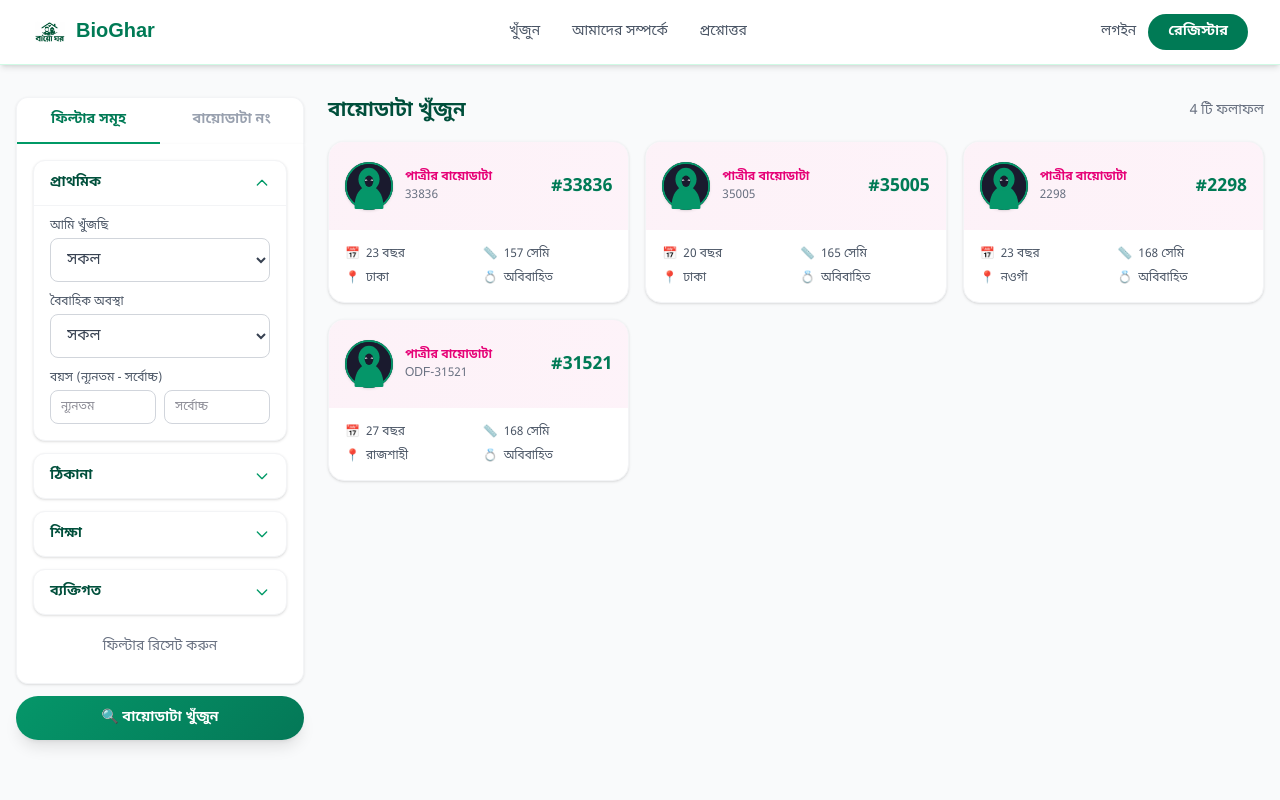
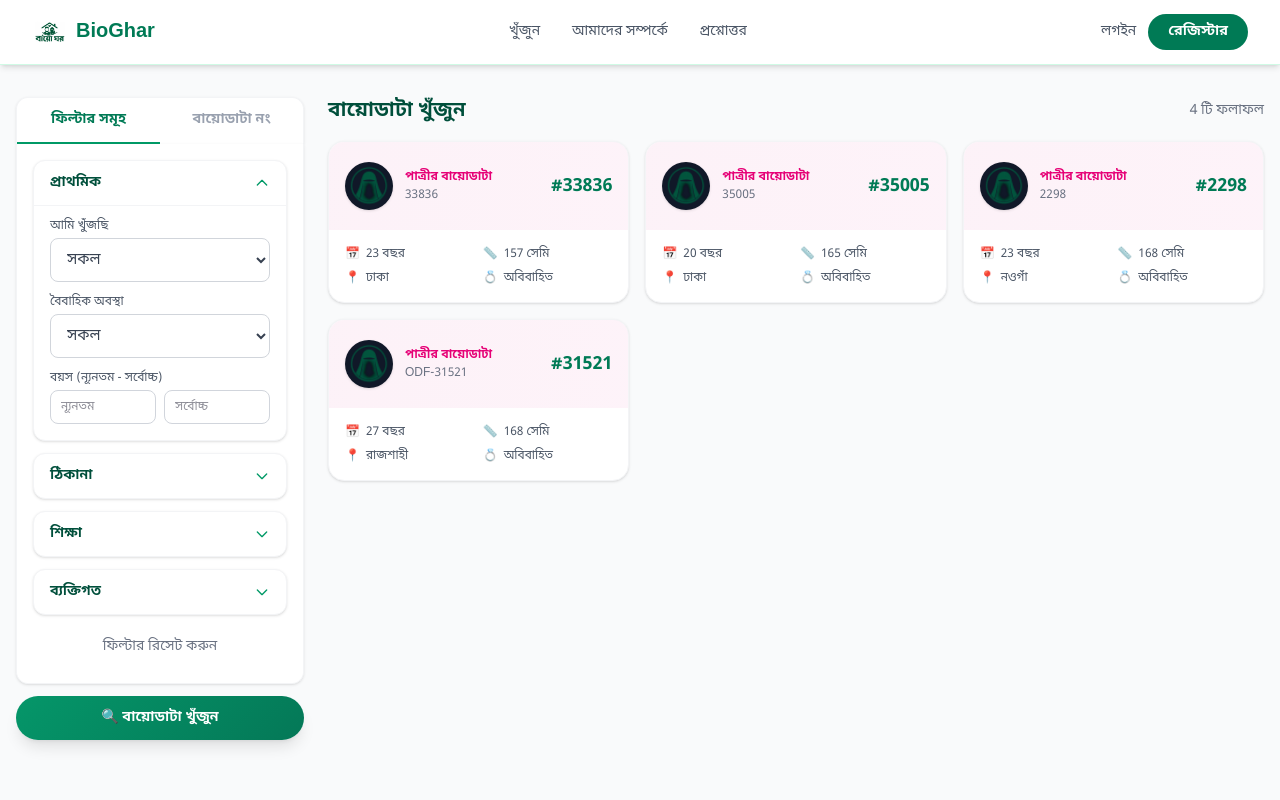
Before and after one commit to mdkanokmiah232-arch/BioGhar, a Next.js app: page /biodata in a window 1280 px wide. Shown: the top 800 px of the page. Built offline with nearby package versions, Linux system fonts and the light colour scheme.

Commit message:
Replace female icon with image, add female-icon.webp

```diff
--- a/src/app/biodata/BiodataSearchContent.tsx
+++ b/src/app/biodata/BiodataSearchContent.tsx
@@ -3,6 +3,7 @@
 import { useState, useMemo } from "react";
 import { useSearchParams } from "next/navigation";
 import Link from "next/link";
+import Image from "next/image";
 import { biodatas, districts } from "@/data/biodatas";
 
 function CollapsibleSection({ title, defaultOpen = false, children }: { title: string; defaultOpen?: boolean; children: React.ReactNode }) {
@@ -37,17 +38,13 @@ function MaleMini() {
 
 function FemaleMini() {
   return (
-    <svg viewBox="0 0 100 100" className="w-full h-full">
-      <circle cx="50" cy="50" r="48" fill="none" stroke="#059669" strokeWidth="4"/>
-      <circle cx="50" cy="50" r="46" fill="#1a1a2e"/>
-      <path d="M20 92 C20 72 28 60 36 54 C42 50 50 48 50 48 C50 48 58 50 64 54 C72 60 80 72 80 92 L80 96 C80 98 78 98 76 98 L24 98 C22 98 20 98 20 96 Z" fill="#059669"/>
-      <ellipse cx="50" cy="36" rx="22" ry="24" fill="#059669"/>
-      <ellipse cx="50" cy="40" rx="9" ry="12" fill="#1a1a2e"/>
-      <ellipse cx="44" cy="38" rx="2.5" ry="1.8" fill="white"/>
-      <ellipse cx="56" cy="38" rx="2.5" ry="1.8" fill="white"/>
-      <circle cx="44" cy="38" r="1.2" fill="#1a1a2e"/>
-      <circle cx="56" cy="38" r="1.2" fill="#1a1a2e"/>
-    </svg>
+    <Image
+      src="/female-icon.webp"
+      alt="Female"
+      width={48}
+      height={48}
+      className="w-full h-full object-cover rounded-full"
+    />
   );
 }
 
```
Also changed, not shown: public/female-icon.webp (added).
